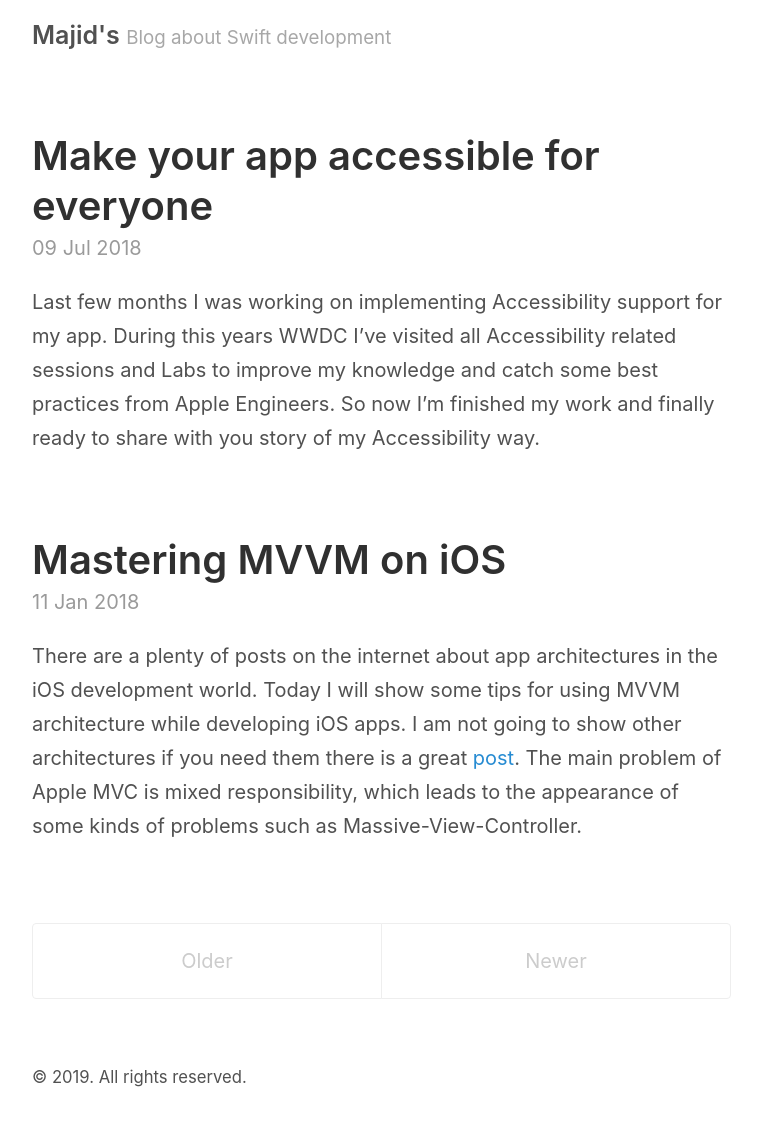
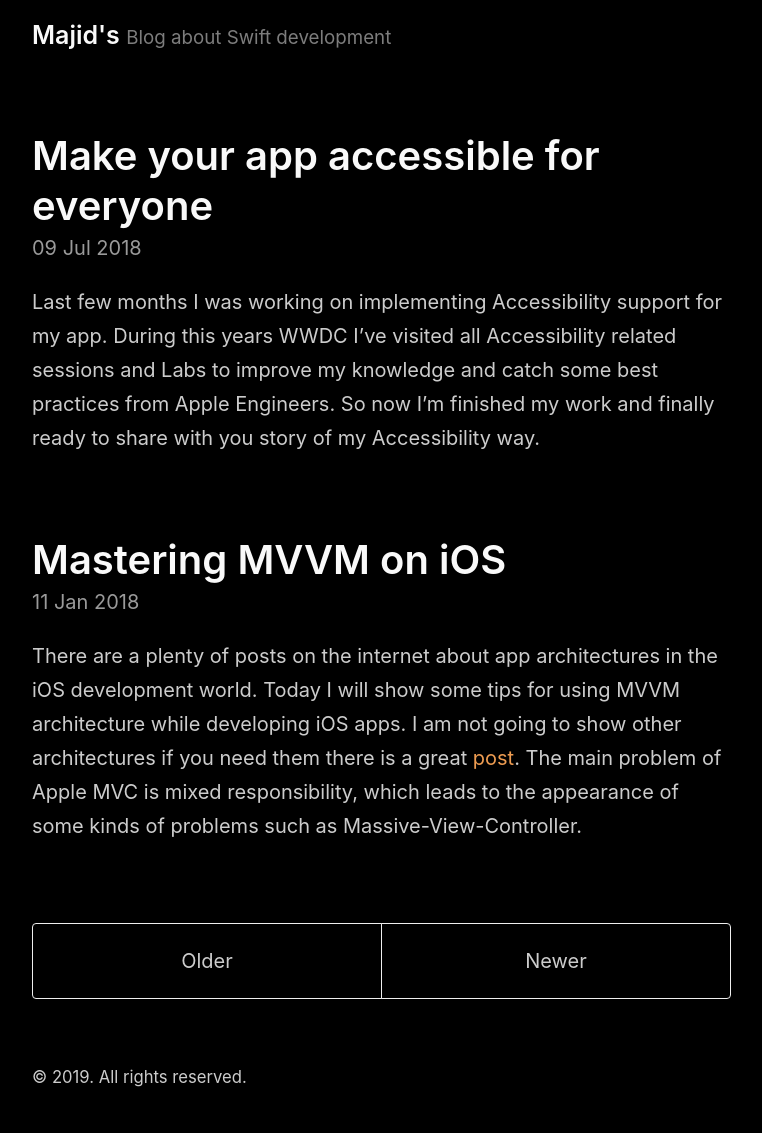
Before and after one commit to mecid/mecid.github.io, a Jekyll site: the page built from index.html, in a window 1280 px wide. Shown: the whole page, without its empty margins (258-1020 px from the left). Built offline with Jekyll 4.4.1, drawn with Linux system fonts in a browser that asks for light colours; the list of posts is cut into pages by our own code.

Commit message:
Switched to true black theme

```diff
--- a/_sass/_masthead.scss
+++ b/_sass/_masthead.scss
@@ -11,7 +11,7 @@
 .masthead-title {
   margin-top: 0;
   margin-bottom: 0;
-  color: $gray-4;
+  color: $gray-1;
 
   a {
     color: inherit;
--- a/_sass/_posts.scss
+++ b/_sass/_posts.scss
@@ -16,7 +16,7 @@
 .page-title,
 .post-title,
 .post-title a {
-  color: #303030;
+  color: $gray-1;
 }
 .page-title,
 .post-title {
--- a/_sass/_type.scss
+++ b/_sass/_type.scss
@@ -6,7 +6,7 @@ h1, h2, h3, h4, h5, h6 {
   margin-bottom: .5rem;
   font-weight: 600;
   line-height: 1.25;
-  color: #313131;
+  color: $gray-1;
   text-rendering: optimizeLegibility;
 }
 
@@ -35,7 +35,7 @@ p {
 }
 
 strong {
-  color: #303030;
+  color: $gray-1;
 }
 
 ul, ol, dl {
@@ -67,7 +67,7 @@ abbr {
 
   &[title] {
     cursor: help;
-    border-bottom: 1px dotted #e5e5e5;
+    border-bottom: 1px dotted $gray-1;
   }
 }
 
@@ -75,7 +75,7 @@ blockquote {
   padding: .5rem 1rem;
   margin: .8rem 0;
   color: #7a7a7a;
-  border-left: .25rem solid #e5e5e5;
+  border-left: .25rem solid $gray-1;
 
   p:last-child {
     margin-bottom: 0;
--- a/_sass/_variables.scss
+++ b/_sass/_variables.scss
@@ -10,16 +10,17 @@ $yellow: #f4bf75;
 $green: #90a959;
 $cyan: #75b5aa;
 $blue: #268bd2;
-// $blue: #6a9fb5;
+$black:#000;
 $brown: #8f5536;
+$swift: #ee9c51;
 
 $root-font-family: -apple-system, BlinkMacSystemFont, "Segoe UI", "Roboto", "Oxygen", "Ubuntu", "Cantarell", "Fira Sans", "Droid Sans", "Helvetica Neue", Arial, sans-serif;
 $root-font-size: 16px;
 $root-line-height: 1.7;
 
-$body-color: #515151;
-$body-bg: #fff;
-$link-color: $blue;
+$body-color: $gray-2;
+$body-bg: $black;
+$link-color: $swift;
 
 $border-color: #e5e5e5;
 
@@ -27,4 +28,4 @@ $large-breakpoint: 38em;
 $large-font-size: 20px;
 
 $code-font-family: Menlo, Monaco, "Courier New", monospace;
-$code-color: #bf616a;
+$code-color: $swift;
```
